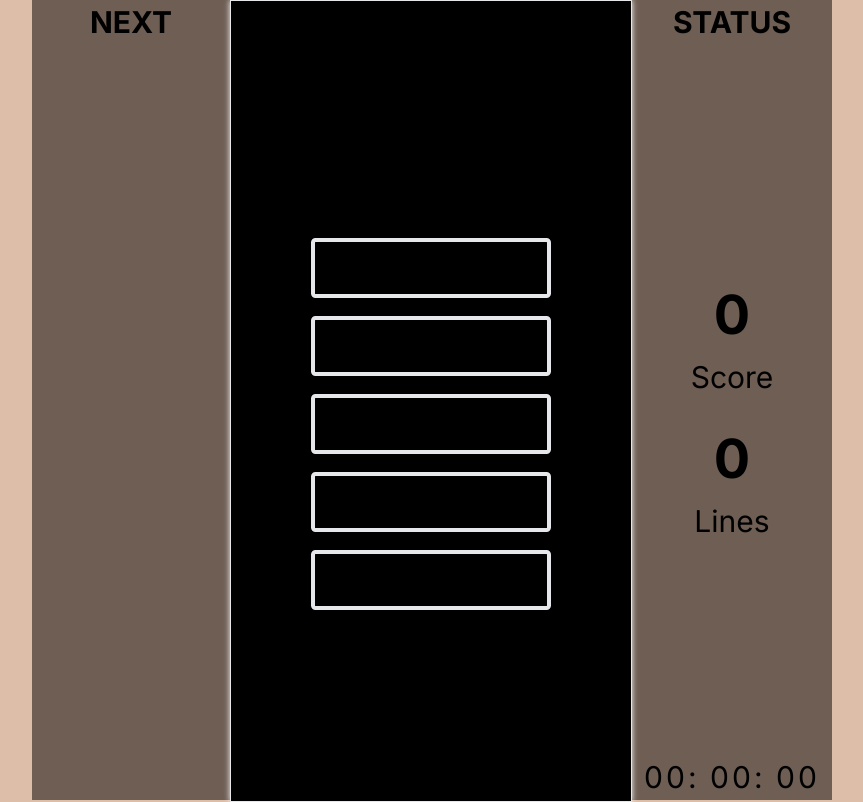
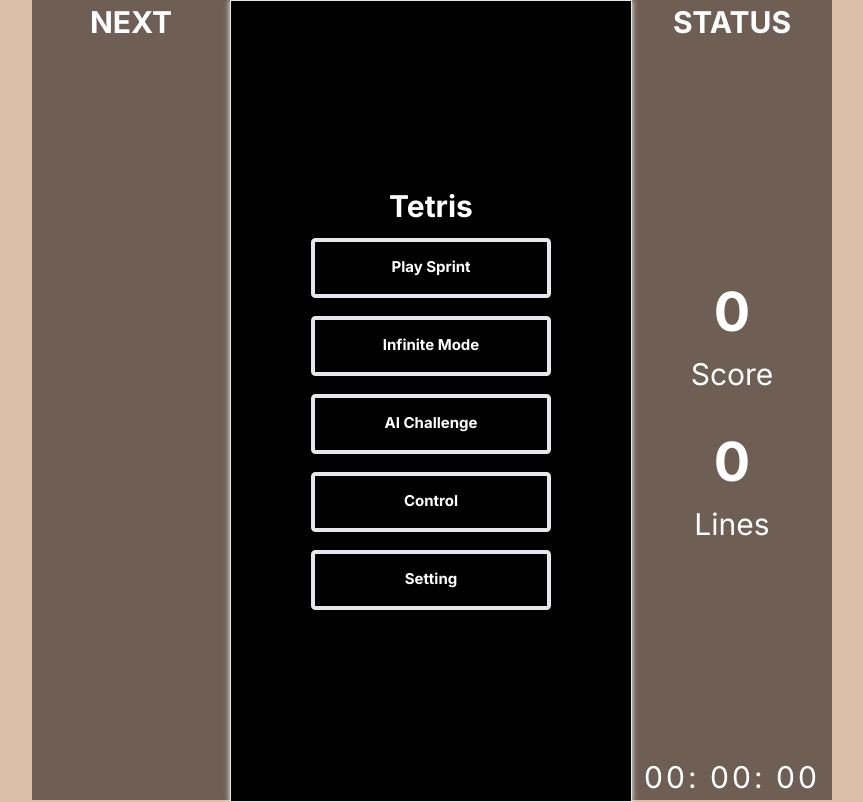
Before and after one commit to ZackHu-2001/Tetris-AI, a Next.js app: page / in a window 1280 px wide. Shown: the whole page, without its empty margins (208-1071 px from the left). Built offline with nearby package versions, Linux system fonts and the light colour scheme.

Commit message:
Feat: updaet UI

```diff
--- a/src/app/globals.css
+++ b/src/app/globals.css
@@ -15,7 +15,7 @@
 }
 
 body {
-  color: rgb(var(--foreground-rgb));
+  color: white;
   background-color: #ddbea9;
 }
 
--- a/src/components/Panels/LeftPanel/LeftPanel.tsx
+++ b/src/components/Panels/LeftPanel/LeftPanel.tsx
@@ -2,6 +2,7 @@
 import React from 'react';
 import { useGameBoard } from '../../GameBoard';
 import NextPanel from '../NextPanel/NextPanel';
+import Timer from '../../Timer/Timer';
 import StatusPanel from '../StatusPanel/StatusPanel';
 
 type LeftPanelProps = {};
@@ -14,7 +15,10 @@ const LeftPanel: React.FC<LeftPanelProps> = () => {
         <>
             {gameState.mode === 'competition' ?
                 <div style={{ width: '16.5%', height: '100%' }}>
-                    <NextPanel nextTetrominoQueue={nextTetrominoQueue} height={77}/>
+                    <NextPanel nextTetrominoQueue={nextTetrominoQueue} height={55}/>
+                    <div style={{height: '12rem'}}></div>
+                    <Timer fontSize='5rem' />
+                    <div style={{height: '4rem'}}></div>
                     <StatusPanel />
                 </div>
                 :
--- a/src/components/Panels/NextPanel/NextPanel.tsx
+++ b/src/components/Panels/NextPanel/NextPanel.tsx
@@ -34,12 +34,13 @@ const NextPanel: React.FC<NextPanelProps> = ({ nextTetrominoQueue, height }) =>
     const { gameState, width } = useGameBoard();
     return (
         <div style={{ fontSize: '5rem', height: height + '%' }} className='flex flex-col items-center '>
-            { gameState.mode === 'competition' ? <></> : <div style={{ fontWeight: 'bold' }}>NEXT</div>}
+            <div style={{ fontWeight: 'bold' }}>NEXT</div>
+            {/* { gameState.mode === 'competition' ? <></> : <div style={{ fontWeight: 'bold' }}>NEXT</div>} */}
 
             <div className={`h-full ${gameState.mode === 'competition' ? '': 'py-16'} flex flex-col justify-between items-center `}>
 
                 {nextTetrominoQueue.map((tetrominoIndex, index) => (
-                    index <= 6 ? <NextTetromino key={index} tetromino={pack[tetrominoIndex]} width={width/10} /> : null
+                    index <= ( gameState.mode === 'competition' ? 3: 6) ? <NextTetromino key={index} tetromino={pack[tetrominoIndex]} width={width/10} /> : null
                 ))}
             </div>
         </div>
--- a/src/components/Panels/RightPanel/RightPanel.tsx
+++ b/src/components/Panels/RightPanel/RightPanel.tsx
@@ -11,7 +11,7 @@ const RightPanel: React.FC<RightPanelProps> = () => {
         <>
             {gameState.mode === 'competition' ?
                 <div style={{ width: '16.5%' }} >
-                    <NextPanel nextTetrominoQueue={nextTetrominoQueue_AI} height={77}/>
+                    <NextPanel nextTetrominoQueue={nextTetrominoQueue_AI} height={55}/>
                     <StatusPanel AIcontrol={true}/>
                 </div>
                 :
--- a/src/components/Panels/StatusPanel/StatusPanel.tsx
+++ b/src/components/Panels/StatusPanel/StatusPanel.tsx
@@ -7,15 +7,21 @@ type StatusPanelProps = {
     AIcontrol?: boolean;
 };
 
-const StatusPanel: React.FC<StatusPanelProps> = ({ AIcontrol }) => {
-    const { gameState, score, lines, score_AI, lines_AI } = useGameBoard();
+const StatusPanel: React.FC<StatusPanelProps> = ({ AIcontrol=false }) => {
+    const { gameState, score, lines, score_AI, lines_AI, settings } = useGameBoard();
     let s = AIcontrol ? score_AI : score;
     let l = AIcontrol ? lines_AI : lines;
 
     return (
-        <div style={{ fontSize: `${gameState.mode !== 'competition' ? 5 : 4}rem`, height:'100%' }} className=' flex flex-col items-center justify-between'>
+        <div style={{ fontSize: `${gameState.mode !== 'competition' ? 5 : 4}rem`, height: `${gameState.mode === 'competition' ? '' : '100%'}` }} className='flex flex-col items-center justify-between'>
             {gameState.mode !== 'competition' && <div style={{ fontWeight: 'bold' }}>STATUS</div>}
-            <div className='flex flex-col items-center'>
+
+            <div className='flex flex-col items-center gap-4'>
+                {AIcontrol && <div className='flex flex-col items-center mt-40'>
+                    <div style={{ fontSize: `${gameState.mode !== 'competition' ? 9 : 5}rem`, fontWeight: 'bold' }}>{settings.AI}</div>
+                    <div>AI</div>
+                </div>}
+
                 <div className={`w-full flex flex-col items-center ${gameState.mode === "competition" ? 'py-4' : 'py-12'}`}>
                     <div style={{ fontSize: `${gameState.mode !== 'competition' ? 9 : 5}rem`, fontWeight: 'bold' }} >{s}</div>
                     <div>Score</div>
@@ -25,7 +31,8 @@ const StatusPanel: React.FC<StatusPanelProps> = ({ AIcontrol }) => {
                     <div>Lines</div>
                 </div>
             </div>
-            <Timer fontSize='5rem' />
+            { gameState.mode !== 'competition' && <Timer fontSize='5rem' />}
+
 
         </div>
     )
--- a/src/components/Timer/Timer.tsx
+++ b/src/components/Timer/Timer.tsx
@@ -84,8 +84,7 @@ const Timer: React.FC<TimerProps> = ({ fontSize = "5rem" }) => {
 
   return (
     <>
-      {
-        gameState.mode !== 'competition' && <div
+      <div
         style={{ paddingLeft: "2rem", paddingRight: "2rem" }}
         className="w-full flex ">
         {formatTime(time)
@@ -98,7 +97,6 @@ const Timer: React.FC<TimerProps> = ({ fontSize = "5rem" }) => {
             );
           })}
       </div>
-      }
     </>
 
   );
```
Lines whose indentation alone changed are shown as unchanged.
